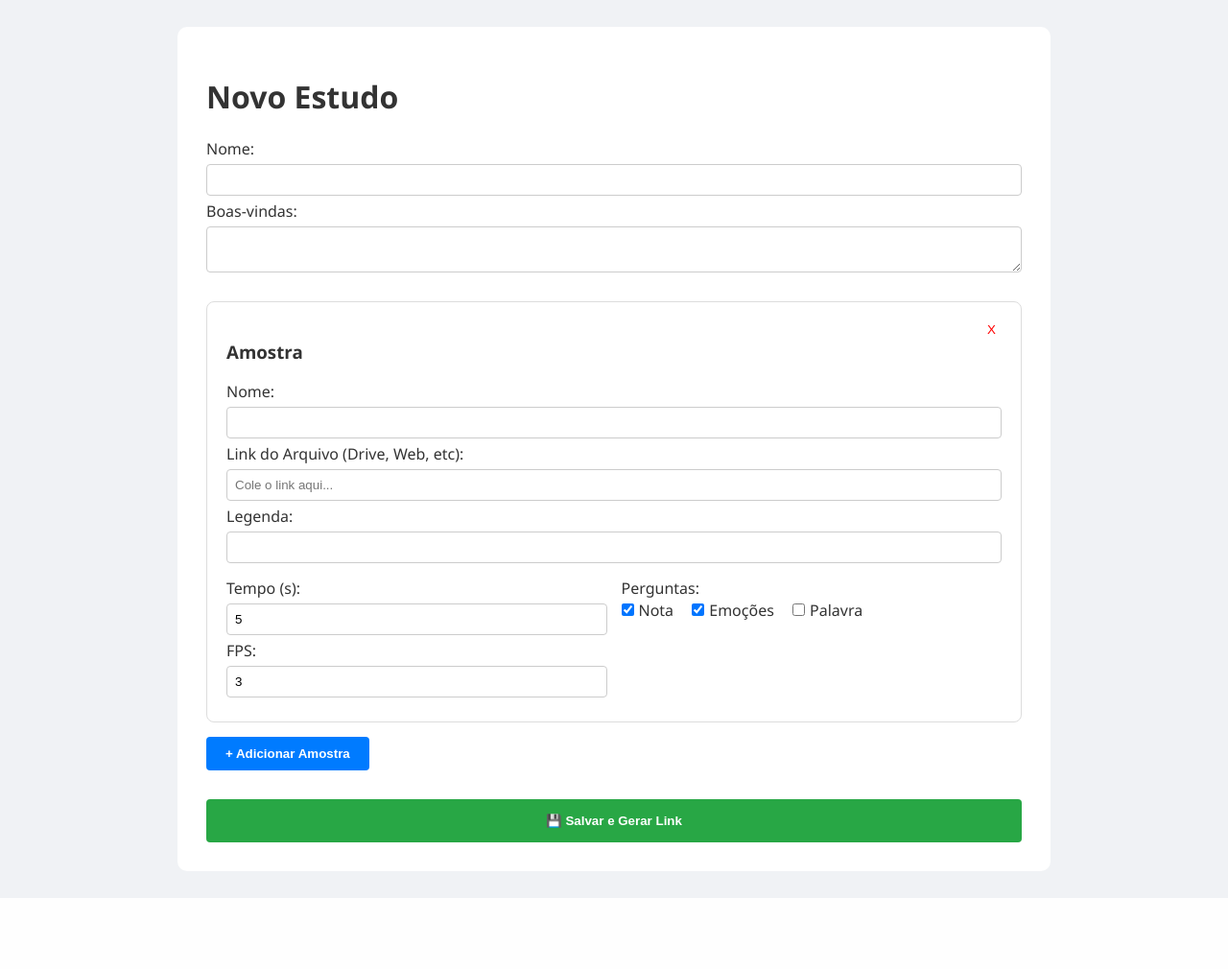
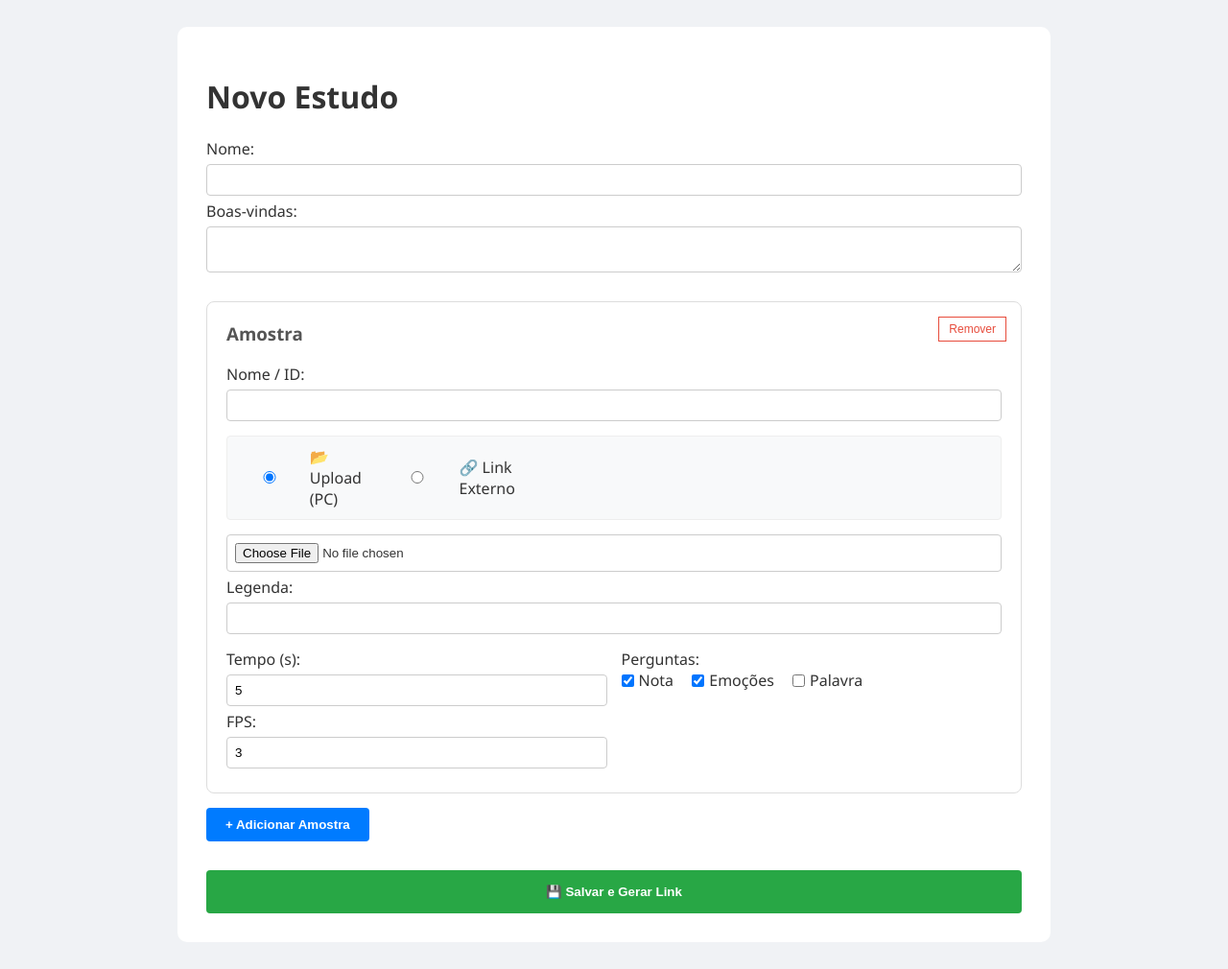
Before and after one commit to marcosgoncaf/pesquisa-emocoes-flask, a Flask app: page /admin in a window 1280 px wide. Shown: the whole page at 96% size. Before the commit the page ends 936 px from the top, so only its background shows below. Run offline with Flask 3, Linux system fonts and the light colour scheme.

Commit message:
Cloudnary2

```diff
--- a/app.py
+++ b/app.py
@@ -5,16 +5,16 @@ import string
 from datetime import datetime
 from flask import Flask, render_template, request, jsonify
 
-# --- NOVAS IMPORTAÇÕES ---
+# --- IMPORTAÇÕES CLOUDINARY ---
 import cloudinary
 import cloudinary.uploader
 
 app = Flask(__name__)
-# Aumentei para 60MB para aceitar vídeos maiores
+# Limite de 60MB para aceitar vídeos no upload
 app.config['MAX_CONTENT_LENGTH'] = 60 * 1024 * 1024
 
 # =============================================================================
-# --- CONFIGURAÇÃO CLOUDINARY (PREENCHA AQUI) ---
+# --- CONFIGURAÇÃO CLOUDINARY (PREENCHA COM SEUS DADOS) ---
 # =============================================================================
 cloudinary.config(
   cloud_name = "dhbiml2um",
@@ -25,7 +25,7 @@ cloudinary.config(
 
 _sheets_client = None
 
-# --- CONEXÃO GOOGLE SHEETS (Mantida e Verificada) ---
+# --- CONEXÃO GOOGLE SHEETS (Para salvar dados) ---
 def get_sheets_service():
     global _sheets_client
     if _sheets_client: return _sheets_client
@@ -37,7 +37,6 @@ def get_sheets_service():
     SCOPES = ['https://www.googleapis.com/auth/spreadsheets']
 
     creds = None
-    # Tenta arquivo local ou variável de ambiente (Render)
     if os.path.exists("credentials.json"):
         creds = service_account.Credentials.from_service_account_file("credentials.json", scopes=SCOPES)
     else:
@@ -53,6 +52,7 @@ def get_sheets_service():
 
 # --- AUXILIARES ---
 def calculate_implicit_score(emotions_list):
+    """Calcula nota de 0 a 10 baseada nas emoções"""
     if not emotions_list: return 0
     score_map = {'happy': 10.0, 'surprise': 8.0, 'neutral': 5.0, 'sad': 3.0, 'fear': 2.0, 'angry': 1.0, 'disgust': 0.0}
     total = 0; valid = 0
@@ -62,6 +62,7 @@ def calculate_implicit_score(emotions_list):
     return round(total/valid, 1) if valid > 0 else 0
 
 def decode_image_lazy(base64_string):
+    """Decodifica imagem para o DeepFace"""
     import base64; import numpy as np; import cv2
     if ',' in base64_string: base64_string = base64_string.split(',')[1]
     nparr = np.frombuffer(base64.b64decode(base64_string), np.uint8)
@@ -87,7 +88,7 @@ def admin_panel(): return render_template('admin.html')
 @app.route('/create_study', methods=['POST'])
 def create_study():
     try:
-        # Garante conexão com Sheets antes de começar upload pesado
+        # Garante conexão antes do processamento pesado
         sh = get_sheets_service()
 
         form = request.form
@@ -98,38 +99,39 @@ def create_study():
         while True:
             if f'items[{i}][name]' not in form: break
 
-            input_type = form.get(f'items[{i}][inputType]')
+            input_type = form.get(f'items[{i}][inputType]') # 'upload' ou 'url'
             direct_url = form.get(f'items[{i}][directUrl]')
             file_obj = files.get(f'items[{i}][file]')
 
             final_url = ""
             ftype = "image"
 
-            # 1. CAMINHO DO UPLOAD (CLOUDINARY)
+            # --- LÓGICA 1: UPLOAD VIA CLOUDINARY ---
             if input_type == 'upload' and file_obj and file_obj.filename:
-                print(f"⬆️ Subindo para Cloudinary: {file_obj.filename}")
+                print(f"⬆️ Iniciando upload Cloudinary: {file_obj.filename}")
 
-                # Detecta se é vídeo para o Cloudinary saber como processar
+                # Define se é video ou imagem para o Cloudinary
                 res_type = "video" if file_obj.mimetype.startswith('video') else "image"
 
+                # Upload direto
                 upload_result = cloudinary.uploader.upload(
                     file_obj.stream,
                     resource_type = res_type,
-                    folder = "estudo_pesquisa"
+                    folder = "estudo_emocoes"
                 )
 
                 final_url = upload_result.get('secure_url')
                 ftype = res_type
-                print(f"✅ Sucesso: {final_url}")
+                print(f"✅ Upload concluído: {final_url}")
 
-            # 2. CAMINHO DO LINK EXTERNO
+            # --- LÓGICA 2: LINK EXTERNO ---
             elif input_type == 'url' and direct_url:
                 final_url = direct_url
                 if any(x in direct_url.lower() for x in ['.mp4', '.mov', 'youtube']):
                     ftype = 'video'
 
             if not final_url:
-                return jsonify({'status':'error', 'message':f"Item {i+1}: Arquivo ou Link inválido."}), 400
+                return jsonify({'status':'error', 'message':f"Item {i+1}: Selecione um arquivo ou cole um link."}), 400
 
             items.append({
                 "name": form.get(f'items[{i}][name]'),
@@ -156,16 +158,16 @@ def create_study():
         return jsonify({'status': 'success', 'link': f"{request.host_url.rstrip('/')}/?study_id={sid}"})
 
     except Exception as e:
-        print(f"Erro Fatal Create: {e}")
+        print(f"Erro Fatal: {e}")
         return jsonify({'status': 'error', 'message': str(e)}), 500
 
-# --- ROTAS DE ANÁLISE (MANTIDAS E VERIFICADAS) ---
 @app.route('/check_face', methods=['POST'])
 def check_face():
     try:
         import cv2
         img = decode_image_lazy(request.json['image'])
         cascade = cv2.CascadeClassifier(cv2.data.haarcascades + 'haarcascade_frontalface_default.xml')
+        # Tolerância alta (minNeighbors=3) para check-in fácil
         faces = cascade.detectMultiScale(cv2.cvtColor(img, cv2.COLOR_BGR2GRAY), 1.1, 3)
         return jsonify({'face_detected': len(faces) > 0})
     except Exception as e: return jsonify({'error': str(e)}), 500
@@ -176,12 +178,13 @@ def analyze_emotion_route():
         from deepface import DeepFace
         img = decode_image_lazy(request.json['image'])
         try:
-            # Mantido enforce_detection=False para garantir frames
+            # enforce_detection=False: Permite analisar mesmo se o rosto não estiver perfeito (Correção dos 0 frames)
             res = DeepFace.analyze(img_path=img, actions=['emotion'], enforce_detection=False, detector_backend='opencv', silent=True)
             dom = res[0]['dominant_emotion'] if isinstance(res, list) else res['dominant_emotion']
             return jsonify({'status': 'success', 'emotion': dom})
         except Exception as e:
-            print(f"DeepFace Error: {e}")
+            # Se falhar mesmo assim, loga e retorna erro tratado
+            print(f"DeepFace Warning: {e}")
             return jsonify({'status': 'error', 'emotion': 'neutral'})
     except: return jsonify({'status': 'error', 'emotion': None})
 
@@ -201,22 +204,22 @@ def save_data():
             main_emo = max(set(valid_emotions), key=valid_emotions.count) if valid_emotions else "Inconclusivo"
             implicit_score = calculate_implicit_score(valid_emotions)
 
-            # ORDEM DAS COLUNAS (Conforme solicitado)
+            # --- NOVA ORDEM DA TABELA SOLICITADA ---
             rows.append([
-                pid,                                    # A: Participante
-                sid,                                    # B: ID Estudo
-                item.get('stimulus'),                   # C: Estímulo
-                datetime.now().strftime("%Y-%m-%d %H:%M:%S"), # D: Data
-                item.get('duration_config', 0),         # E: Tempo
-                item.get('fps_config', 0),              # F: FPS
-                item.get('total_frames', 0),            # G: Total Frames
-                item.get('valid_frames', 0),            # H: Frames Válidos
-                main_emo,                               # I: Emoção Dominante
-                implicit_score,                         # J: Nota Implícita
-                ", ".join(valid_emotions),              # K: Lista Emoções
-                item.get('liking'),                     # L: Nota Explícita
-                item.get('word'),                       # M: Palavra
-                item.get('explicit_emotions')           # N: Emoções Explícitas
+                pid,                                    # 1. Participante
+                sid,                                    # 2. ID Estudo
+                item.get('stimulus'),                   # 3. Estímulo
+                datetime.now().strftime("%Y-%m-%d %H:%M:%S"), # 4. Data
+                item.get('duration_config', 0),         # 5. Tempo(s)
+                item.get('fps_config', 0),              # 6. FPS
+                item.get('total_frames', 0),            # 7. Total Frames
+                item.get('valid_frames', 0),            # 8. Frames Válidos
+                main_emo,                               # 9. Emoção Dominante
+                implicit_score,                         # 10. Nota Implícita
+                ", ".join(valid_emotions),              # 11. Lista Emoções
+                item.get('liking'),                     # 12. Nota Explícita
+                item.get('word'),                       # 13. Palavra
+                item.get('explicit_emotions')           # 14. Emoções Explícitas (Texto)
             ])
 
         try: ws = sh.worksheet("Resultados")
--- a/templates/admin.html
+++ b/templates/admin.html
@@ -12,6 +12,13 @@
         .btn { padding: 10px 20px; border: none; border-radius: 4px; cursor: pointer; font-weight: bold; }
         .btn-add { background: #007bff; color: white; margin-top: 15px; }
         .btn-save { background: #28a745; color: white; width: 100%; margin-top: 30px; padding: 15px; }
+        .btn-del { position: absolute; top: 15px; right: 15px; background: transparent; color: #e74c3c; border: 1px solid #e74c3c; padding: 5px 10px; font-size: 12px; }
+
+        .type-switch { display: flex; gap: 20px; background: #f8f9fa; padding: 10px; margin: 10px 0; border-radius: 4px; border: 1px solid #eee; }
+        .type-switch label { cursor: pointer; display: flex; align-items: center; margin: 0; font-weight: normal; }
+        .type-switch input { margin-right: 8px; }
+
+        .hidden { display: none; }
         .cols-2 { display: grid; grid-template-columns: 1fr 1fr; gap: 15px; margin-top: 10px; }
         .checkbox-group label { display: inline-flex; align-items: center; margin-right: 15px; cursor: pointer; }
         .checkbox-group input { margin-right: 5px; }
@@ -19,26 +26,46 @@
     </style>
 </head>
 <body>
+
 <div class="container">
     <h1>Novo Estudo</h1>
     <label>Nome:</label><input type="text" id="study_name">
     <label>Boas-vindas:</label><textarea id="welcome_message" rows="2"></textarea>
+
     <div id="items-list"></div>
+
     <button class="btn btn-add" onclick="addItem()">+ Adicionar Amostra</button>
     <button class="btn btn-save" onclick="submitStudy()">💾 Salvar e Gerar Link</button>
-    <div id="result"><strong>Link:</strong> <span id="link-url"></span></div>
+
+    <div id="result">
+        <strong>Sucesso! Link:</strong> <span id="link-url" style="font-family:monospace"></span>
+    </div>
 </div>
+
 <script>
     function addItem() {
         const id = Date.now();
         const html = `
             <div class="item-card" id="card-${id}">
-                <button onclick="this.parentElement.remove()" style="float:right;color:red;border:none;background:none;cursor:pointer">X</button>
-                <h3>Amostra</h3>
-                <label>Nome:</label><input type="text" class="i-name">
-                <label>Link do Arquivo (Drive, Web, etc):</label>
-                <input type="text" class="i-url" placeholder="Cole o link aqui...">
+                <button class="btn-del" onclick="document.getElementById('card-${id}').remove()">Remover</button>
+                <h3 style="margin-top:0; color:#555">Amostra</h3>
+
+                <label>Nome / ID:</label><input type="text" class="i-name">
+
+                <div class="type-switch">
+                    <label><input type="radio" name="t-${id}" value="upload" checked onclick="toggle('${id}', 'upload')"> 📂 Upload (PC)</label>
+                    <label><input type="radio" name="t-${id}" value="url" onclick="toggle('${id}', 'url')"> 🔗 Link Externo</label>
+                </div>
+
+                <div id="box-upload-${id}">
+                    <input type="file" class="i-file" accept="image/*,video/*">
+                </div>
+                <div id="box-url-${id}" class="hidden">
+                    <input type="text" class="i-url" placeholder="https://...">
+                </div>
+
                 <label>Legenda:</label><input type="text" class="i-caption">
+
                 <div class="cols-2">
                     <div>
                         <label>Tempo (s):</label><input type="number" class="i-dur" value="5">
@@ -58,6 +85,11 @@
         document.getElementById('items-list').insertAdjacentHTML('beforeend', html);
     }
 
+    function toggle(id, type) {
+        document.getElementById(`box-upload-${id}`).style.display = type === 'upload' ? 'block' : 'none';
+        document.getElementById(`box-url-${id}`).style.display = type === 'url' ? 'block' : 'none';
+    }
+
     async function submitStudy() {
         const btn = document.querySelector('.btn-save');
         const name = document.getElementById('study_name').value;
@@ -68,9 +100,23 @@
         fd.append('study_name', name);
         fd.append('welcome_message', document.getElementById('welcome_message').value);
 
+        let hasError = false;
         cards.forEach((card, i) => {
+            const isUpload = card.querySelector(`input[value="upload"]`).checked;
+
             fd.append(`items[${i}][name]`, card.querySelector('.i-name').value);
-            fd.append(`items[${i}][directUrl]`, card.querySelector('.i-url').value);
+            fd.append(`items[${i}][inputType]`, isUpload ? 'upload' : 'url');
+
+            if(isUpload) {
+                const f = card.querySelector('.i-file').files[0];
+                if(f) fd.append(`items[${i}][file]`, f);
+                else hasError = true;
+            } else {
+                const u = card.querySelector('.i-url').value;
+                if(u) fd.append(`items[${i}][directUrl]`, u);
+                else hasError = true;
+            }
+
             fd.append(`items[${i}][caption]`, card.querySelector('.i-caption').value);
             fd.append(`items[${i}][duration]`, card.querySelector('.i-dur').value);
             fd.append(`items[${i}][fps]`, card.querySelector('.i-fps').value);
@@ -79,7 +125,10 @@
             fd.append(`items[${i}][q_word]`, card.querySelector('.i-wd').checked);
         });
 
-        btn.disabled = true; btn.innerText = "Salvando...";
+        if(hasError) return alert("Preencha todos os arquivos ou links.");
+
+        btn.disabled = true; btn.innerText = "⏳ Enviando... (Isso pode demorar)";
+
         try {
             const res = await fetch('/create_study', { method: 'POST', body: fd });
             const json = await res.json();
@@ -87,8 +136,14 @@
                 document.getElementById('result').style.display = 'block';
                 document.getElementById('link-url').innerText = json.link;
                 btn.innerText = "✅ Salvo!";
-            } else { alert("Erro: " + json.message); btn.disabled = false; }
-        } catch(e) { alert("Erro conexão"); btn.disabled = false; }
+            } else {
+                alert("Erro: " + json.message);
+                btn.disabled = false; btn.innerText = "Salvar";
+            }
+        } catch(e) {
+            alert("Erro conexão. Verifique internet.");
+            btn.disabled = false; btn.innerText = "Salvar";
+        }
     }
     addItem();
 </script>
```
